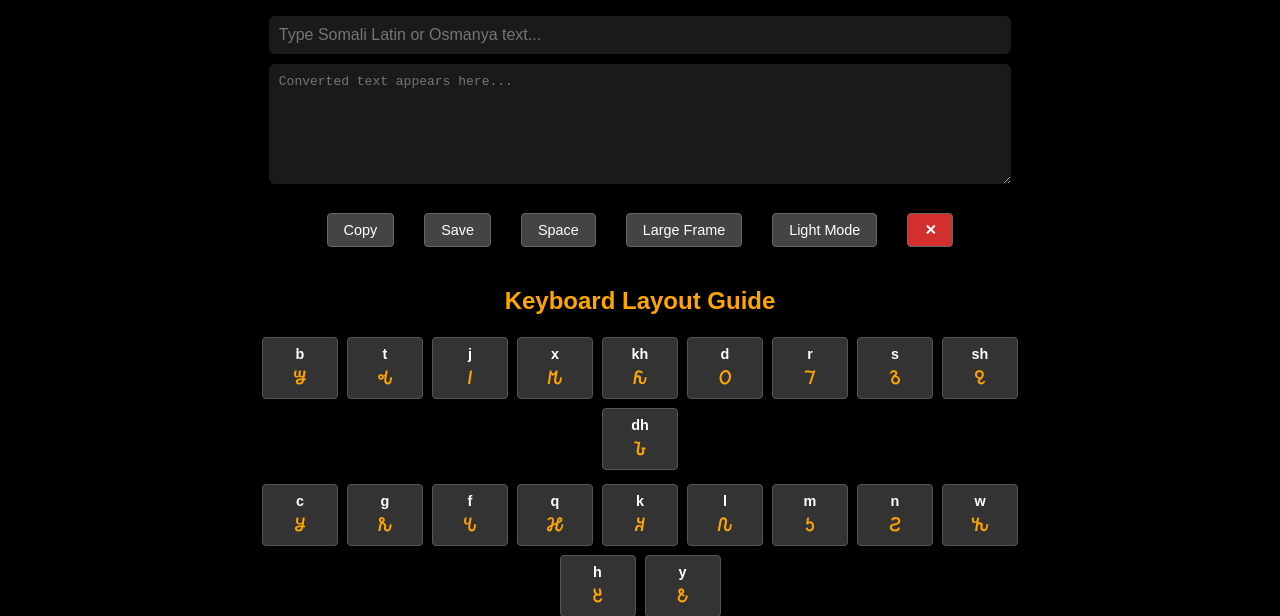
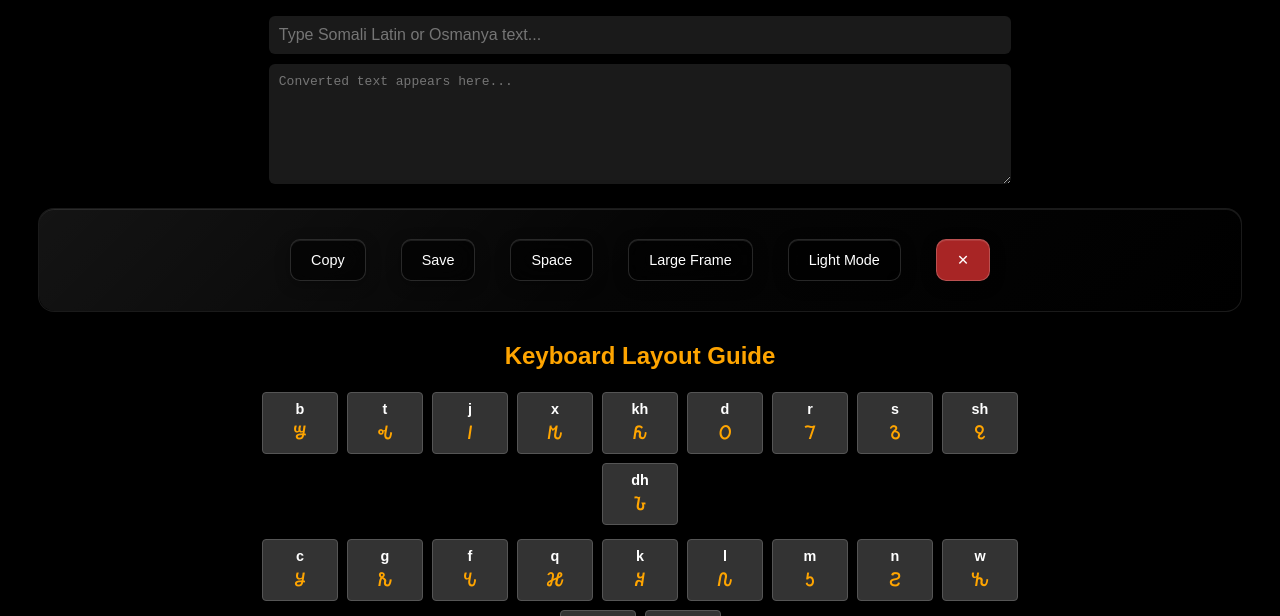
Before and after one commit to SomaliOsmaniya/osmaniya.keyboard, a plain HTML site: page index.html in a window 1280 px wide. Shown: the part 131-747 px from the top of the page. Drawn offline with Linux system fonts and the light colour scheme.

Commit message:
Update index.html

```diff
--- a/index.html
+++ b/index.html
@@ -101,33 +101,110 @@
     margin-top: 15px;
     font-style: italic;
   }
+  /* Toolbar Styles - Enhanced Glassy Dark Design */
   .toolbar {
     display: flex;
-    gap: 10px;
-    margin: 15px 0;
+    gap: 15px;
+    margin: 20px 0;
     justify-content: center;
     flex-wrap: wrap;
+    background: rgba(0, 0, 0, 0.8);
+    backdrop-filter: blur(25px);
+    border: 1px solid rgba(255, 255, 255, 0.1);
+    border-radius: 16px;
+    padding: 20px;
+    box-shadow:
+      inset 0 1px 0 rgba(255, 255, 255, 0.1),
+      0 8px 32px rgba(0, 0, 0, 0.4),
+      0 4px 16px rgba(0, 0, 0, 0.2);
+    position: relative;
+    overflow: hidden;
   }
+
+  .toolbar::before {
+    content: '';
+    position: absolute;
+    top: 0;
+    left: 0;
+    right: 0;
+    bottom: 0;
+    background: linear-gradient(135deg,
+      rgba(255, 255, 255, 0.08) 0%,
+      rgba(255, 255, 255, 0.02) 50%,
+      rgba(0, 0, 0, 0.1) 100%);
+    border-radius: 16px;
+    pointer-events: none;
+  }
+
+  .toolbar:hover {
+    border-color: rgba(255, 255, 255, 0.15);
+    box-shadow:
+      inset 0 1px 0 rgba(255, 255, 255, 0.12),
+      0 12px 40px rgba(0, 0, 0, 0.5),
+      0 6px 20px rgba(0, 0, 0, 0.3);
+    transform: translateY(-2px);
+    transition: all 0.3s ease;
+  }
+
   .toolbar button {
-    background: #444;
-    color: white;
-    border: 1px solid #666;
-    border-radius: 4px;
-    padding: 8px 16px;
+    background: rgba(0, 0, 0, 0.6);
+    color: #ffffff;
+    border: 1px solid rgba(255, 255, 255, 0.15);
+    border-radius: 10px;
+    padding: 12px 20px;
     cursor: pointer;
     font-size: 0.9em;
-    transition: background 0.2s;
+    font-weight: 500;
+    backdrop-filter: blur(15px);
+    box-shadow:
+      inset 0 1px 0 rgba(255, 255, 255, 0.1),
+      0 4px 15px rgba(0, 0, 0, 0.3);
+    transition: all 0.3s ease;
+    position: relative;
+    z-index: 1;
   }
+
+  .toolbar button::before {
+    content: '';
+    position: absolute;
+    top: 0;
+    left: 0;
+    right: 0;
+    bottom: 0;
+    background: linear-gradient(135deg,
+      rgba(255, 255, 255, 0.05) 0%,
+      rgba(255, 255, 255, 0.02) 100%);
+    border-radius: 10px;
+    opacity: 0;
+    transition: opacity 0.3s ease;
+    pointer-events: none;
+  }
+
   .toolbar button:hover {
-    background: #555;
+    background: rgba(0, 0, 0, 0.8);
+    border-color: rgba(255, 107, 53, 0.4);
+    box-shadow:
+      inset 0 1px 0 rgba(255, 255, 255, 0.15),
+      0 0 20px rgba(255, 107, 53, 0.2),
+      0 6px 20px rgba(0, 0, 0, 0.4);
+    transform: translateY(-1px);
   }
+
+  .toolbar button:hover::before {
+    opacity: 1;
+  }
+
   .close-btn {
-    background: #d32f2f !important;
-    color: white !important;
-    font-weight: bold;
+    background: rgba(211, 47, 47, 0.8) !important;
+    border-color: rgba(255, 255, 255, 0.2) !important;
   }
+
   .close-btn:hover {
-    background: #b71c1c !important;
+    background: rgba(183, 28, 28, 0.9) !important;
+    box-shadow:
+      inset 0 1px 0 rgba(255, 255, 255, 0.15),
+      0 0 20px rgba(211, 47, 47, 0.3),
+      0 6px 20px rgba(0, 0, 0, 0.4) !important;
   }
   .light-mode {
     background: white;
```
